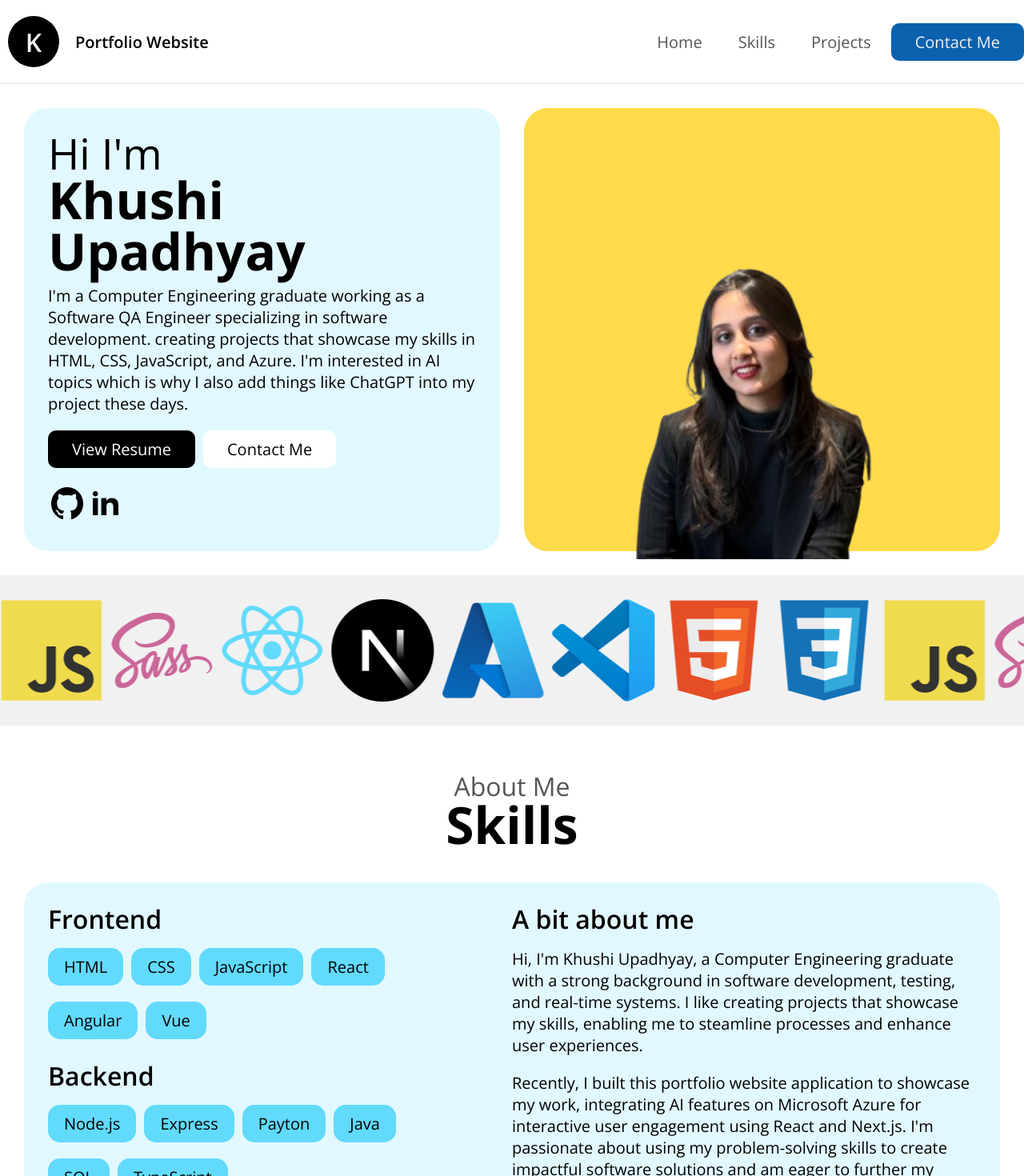
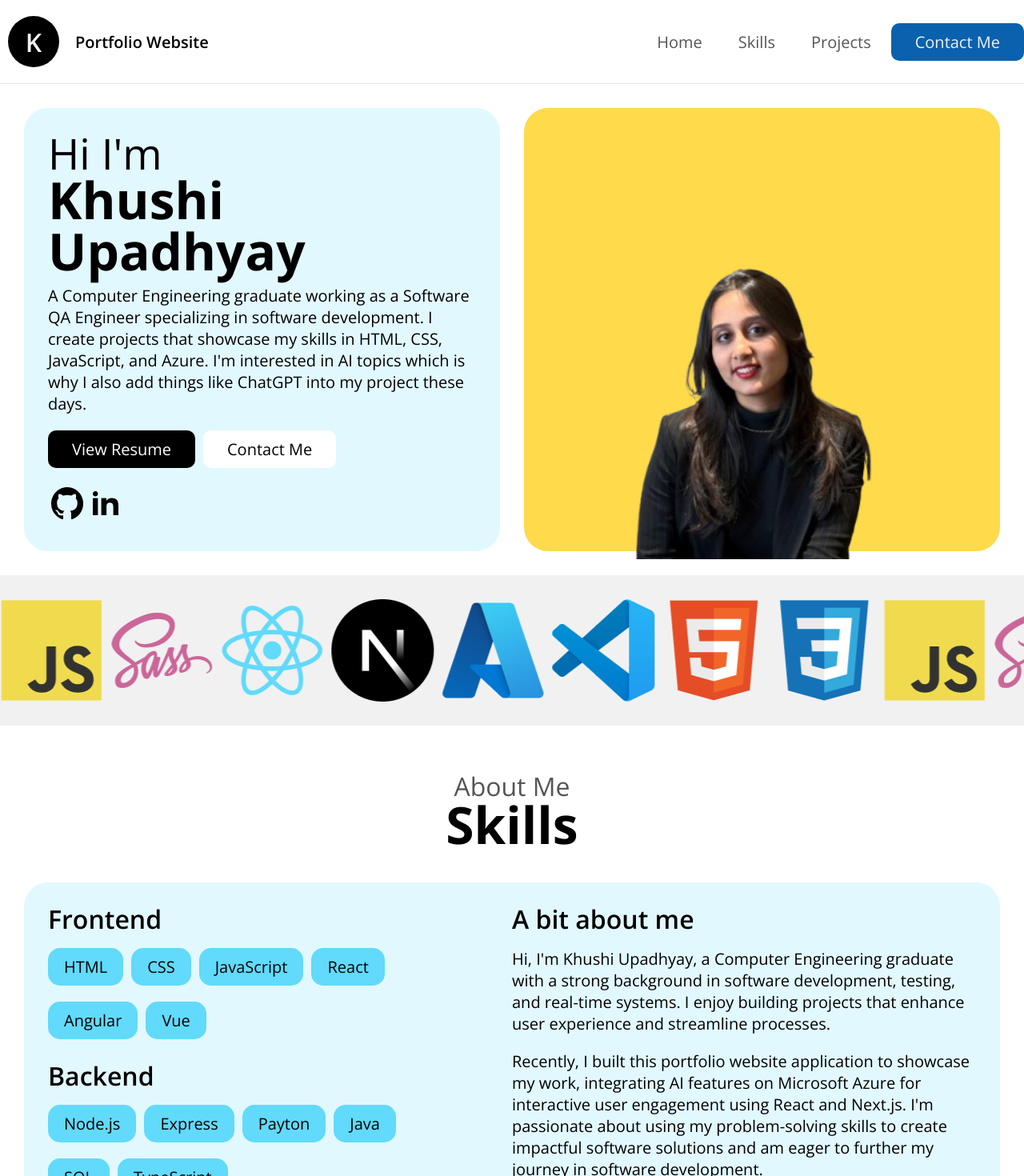
Before and after one commit to ukhushi75/portfolio-website-azure-ai, a Next.js app: page / in a window 1280 px wide. Shown: the top 1470 px of the page at 80% size. Built offline with nearby package versions, Linux system fonts and the light colour scheme.

Commit message:
Modified the writing in "A bit about me" and "Home page section"

```diff
--- a/app/page.js
+++ b/app/page.js
@@ -76,7 +76,7 @@
                             Khushi Upadhyay
                         </h1>
                         <p>
-                            I'm a Computer Engineering graduate working as a Software QA Engineer specializing in software development. creating projects that showcase my skills in HTML, CSS, JavaScript, and Azure.
+                            A Computer Engineering graduate working as a Software QA Engineer specializing in software development. I create projects that showcase my skills in HTML, CSS, JavaScript, and Azure.
                             <span> I'm interested in AI topics which is why I also add things like ChatGPT into my project these days. </span>
                         </p>
                         <div className="call-to-action">
@@ -190,8 +190,8 @@
                     <div className="right-column">
                         <h3>A bit about me</h3>
                         <p>Hi, I'm Khushi Upadhyay, a Computer Engineering graduate
-                            with a strong background in software development, testing, and real-time systems. I like
-                            creating projects that showcase my skills, enabling me to steamline processes and enhance user experiences.
+                            with a strong background in software development, testing, and real-time systems. I enjoy
+                            building projects that enhance user experience and streamline processes.
                         </p>
                         <p>
                         Recently, I built this portfolio website application to showcase my work,
@@ -307,7 +307,7 @@
                 <div className="chatbot-blue">
                     <div className="chatbot-info">
                         <h3>Azure AI Chatbot</h3>
-                        <p>I've put together a chatbot here which knows all my skills, work experience and has a copy of my CV/Resume.
+                        <p>I've put together a chatbot here which knows all my skills, work experience and has a copy of my Resume.
                             you can use it to ask questions about me to get a better idea of who I am and what I've done.</p>
                         <p>You can also download my resume here if you want to take a look at it. I'm currently looking for new opportunites so if you have a project you think I'd be a good fit for, please get in touch!</p>
                         <a href="./Khushi_Upadhyay_Resume.pdf" className="button black">Download Resume</a>
```
